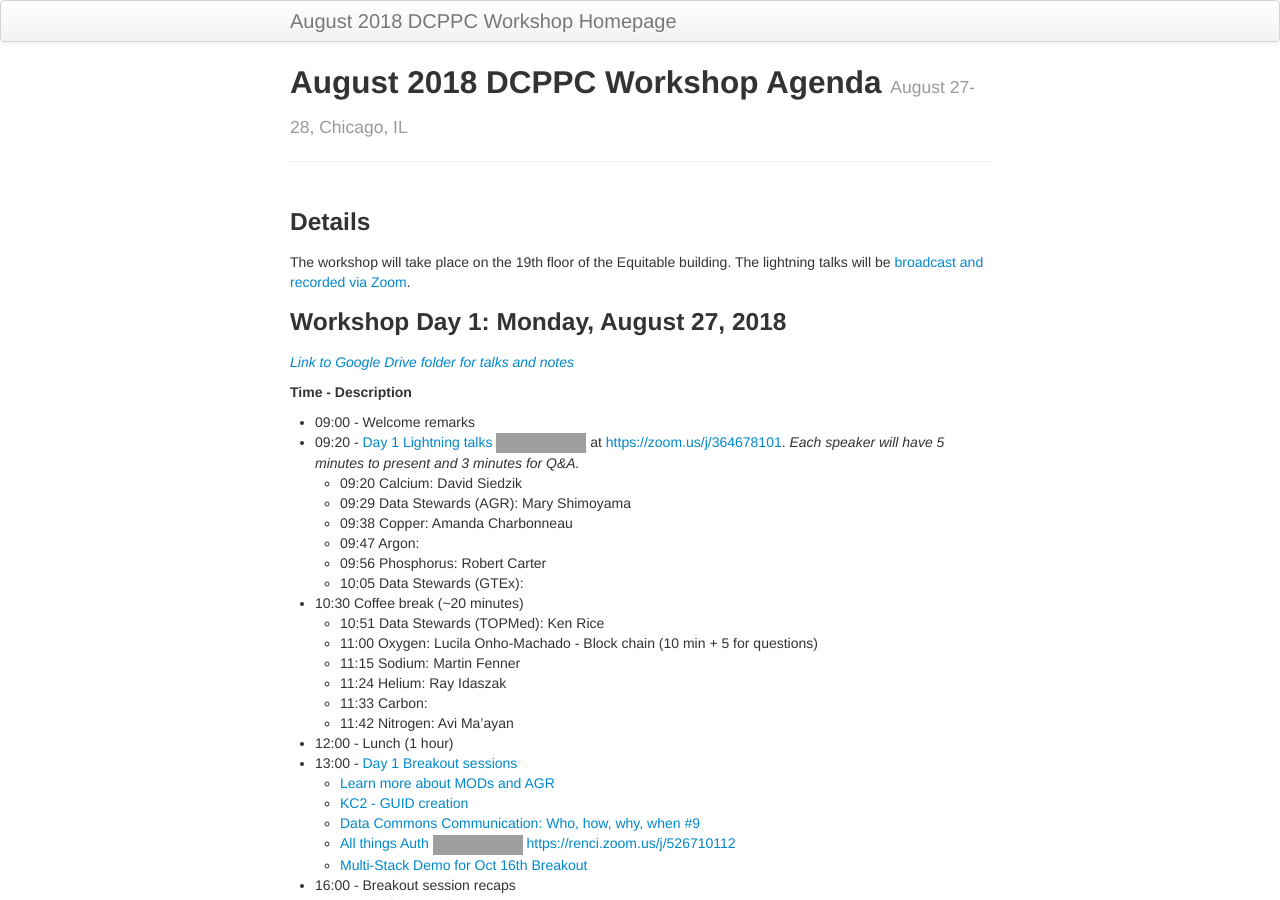
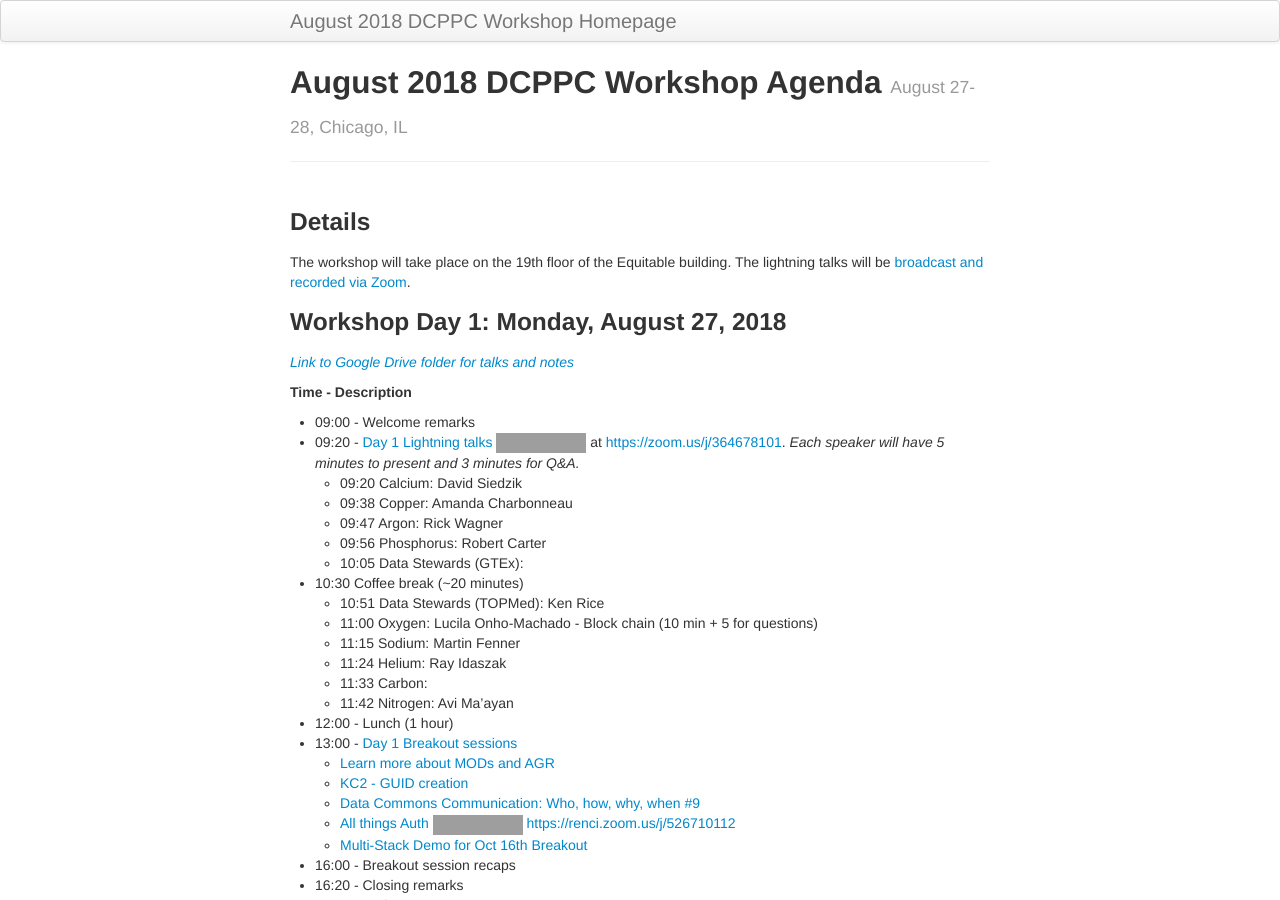
Before and after one commit to dcppc/2018-august-workshop, a Jekyll site: the page built from docs/agenda.md, in a window 1280 px wide and 900 px high. Built offline with Jekyll 4.4.1, drawn with Linux system fonts in a browser that asks for light colours; grey boxes are pictures that could not be loaded.

Commit message:
speakers

```diff
--- a/docs/agenda.md
+++ b/docs/agenda.md
@@ -18,9 +18,8 @@ The workshop will take place on the 19th floor of the Equitable building. The li
 - 09:20 - [Day 1 Lightning talks](https://github.com/dcppc/2018-august-workshop/issues/1)
 ![github](https://img.shields.io/badge/Connect%20-via%20Zoom-blue.svg)   at <https://zoom.us/j/364678101>. _Each speaker will have 5 minutes to present and 3 minutes for Q&A._
 	- 09:20 Calcium: David Siedzik
-	- 09:29 Data Stewards (AGR): Mary Shimoyama
 	- 09:38 Copper: Amanda Charbonneau
-	- 09:47 Argon:
+	- 09:47 Argon: Rick Wagner
 	- 09:56 Phosphorus: Robert Carter
 	- 10:05 Data Stewards (GTEx):
 - 10:30 Coffee break (~20 minutes)
```
